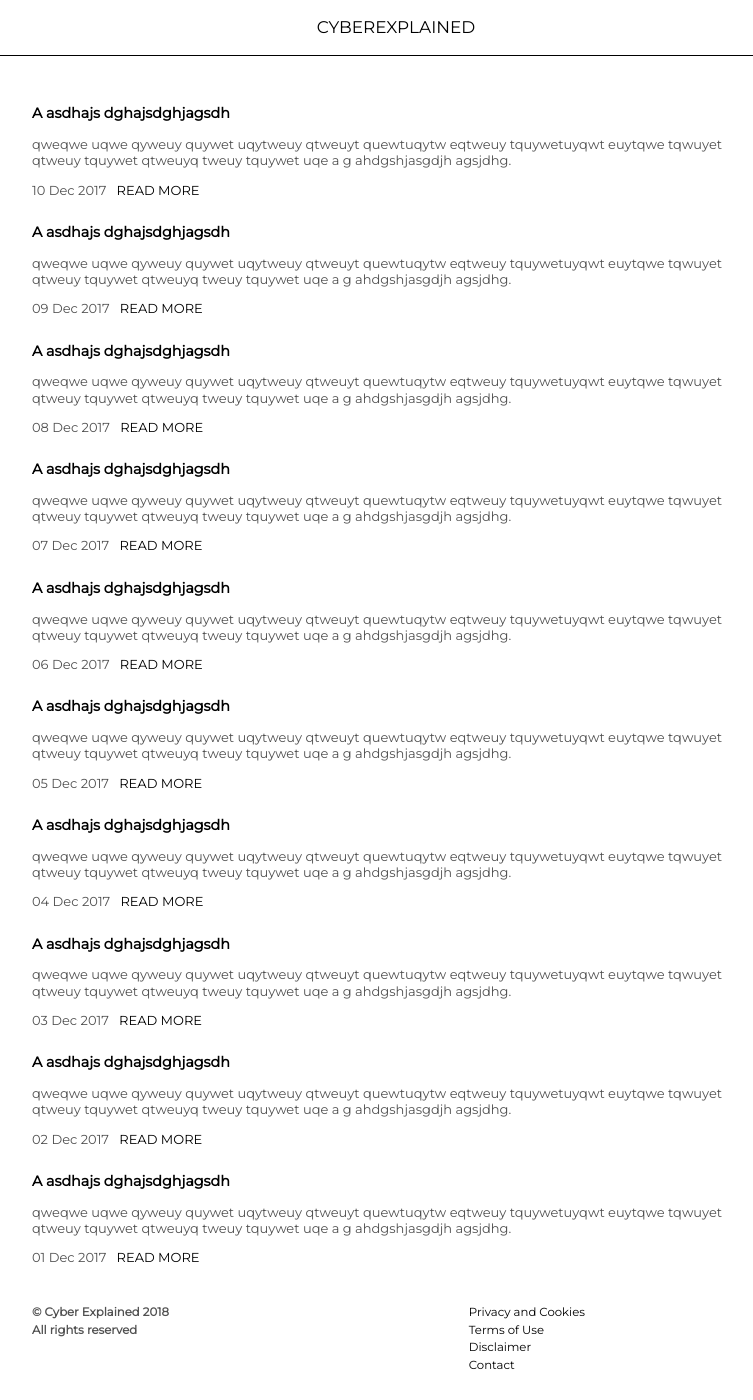
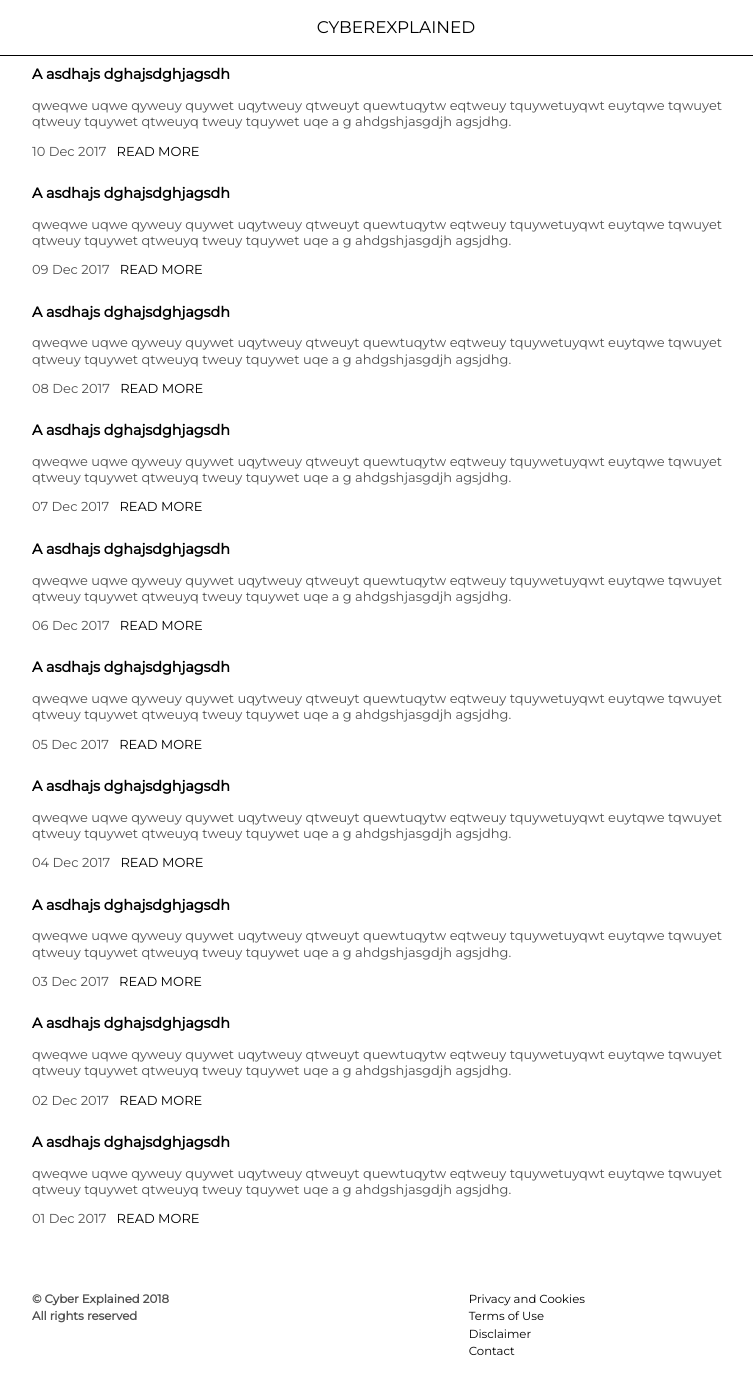
Before and after one commit to cyberexplained/cyberexplained.github.io, a Jekyll site: the page built from index.html, in a window 1280 px wide and 1400 px high. Shown: the whole window, without its empty margins (244-997 px from the left). Built offline with Jekyll 4.4.1, drawn with Linux system fonts in a browser that asks for light colours; nearby versions of some CDN libraries; some web fonts are replaced; the list of posts is cut into pages by our own code.

Commit message:
Theme updates.

```diff
--- a/_sass/_layout.scss
+++ b/_sass/_layout.scss
@@ -1,6 +1,6 @@
 .container {
   max-width: $max-width;
-  padding-top: 3.5em;
+  padding-top: 2em;
   padding-left: $edge-padding;
   padding-right: $edge-padding;
   margin-left: auto;
@@ -10,10 +10,6 @@
   height: 100%;
   flex-grow: 1;
 }
-
-// .footer-top-rule {
-//   border-top: .5px solid black;
-// }
 
 .footer-container {
   width: 100%;
--- a/_sass/_posts.scss
+++ b/_sass/_posts.scss
@@ -8,9 +8,9 @@
   // background-color: red;
   // color: green;
 
-  .post-heading {
-//    font-weight: 500;
-  }
+//   .post-heading {
+// //    font-weight: 500;
+//   }
 
   .post-extract {
     font-size: 0.5em;
```
